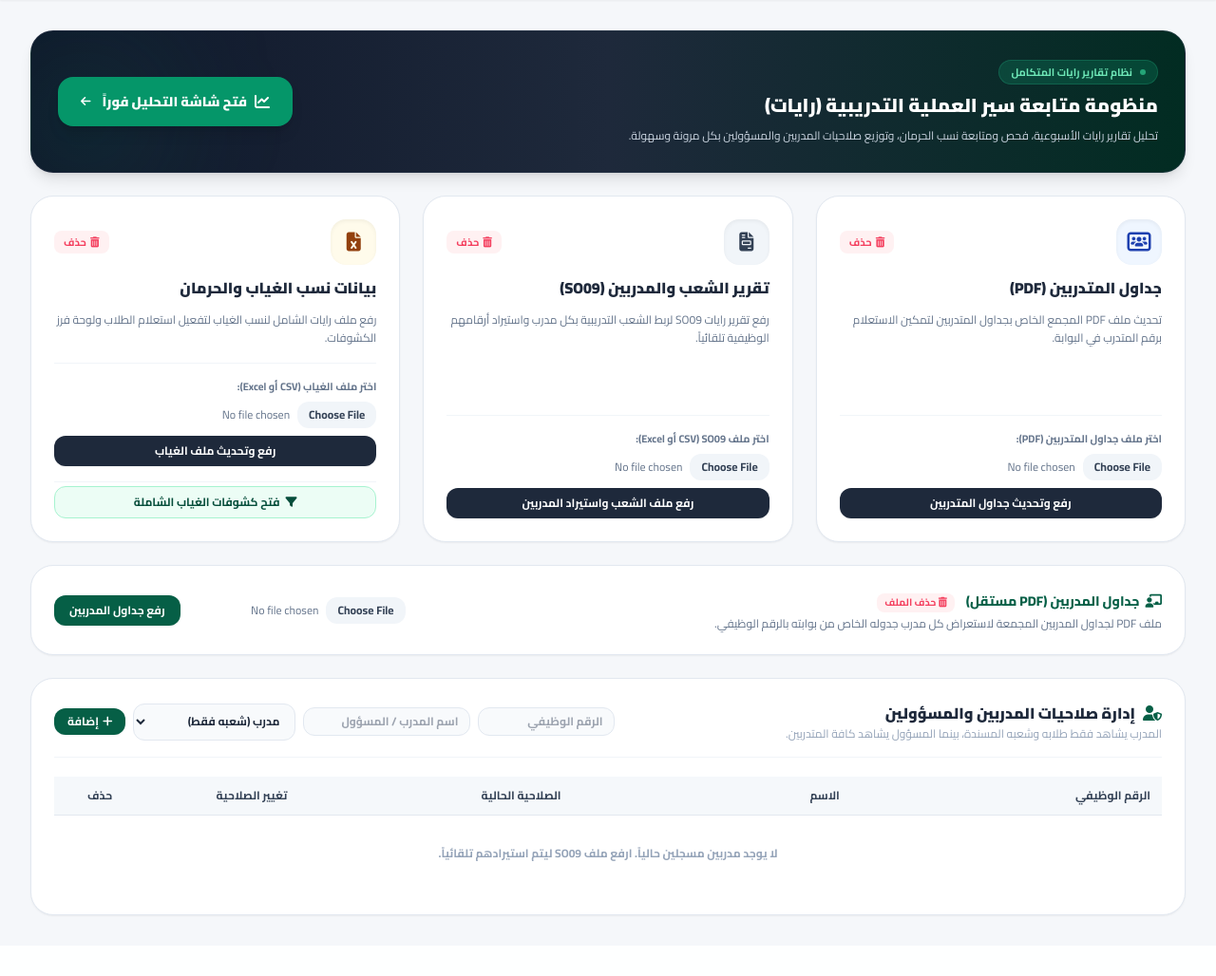
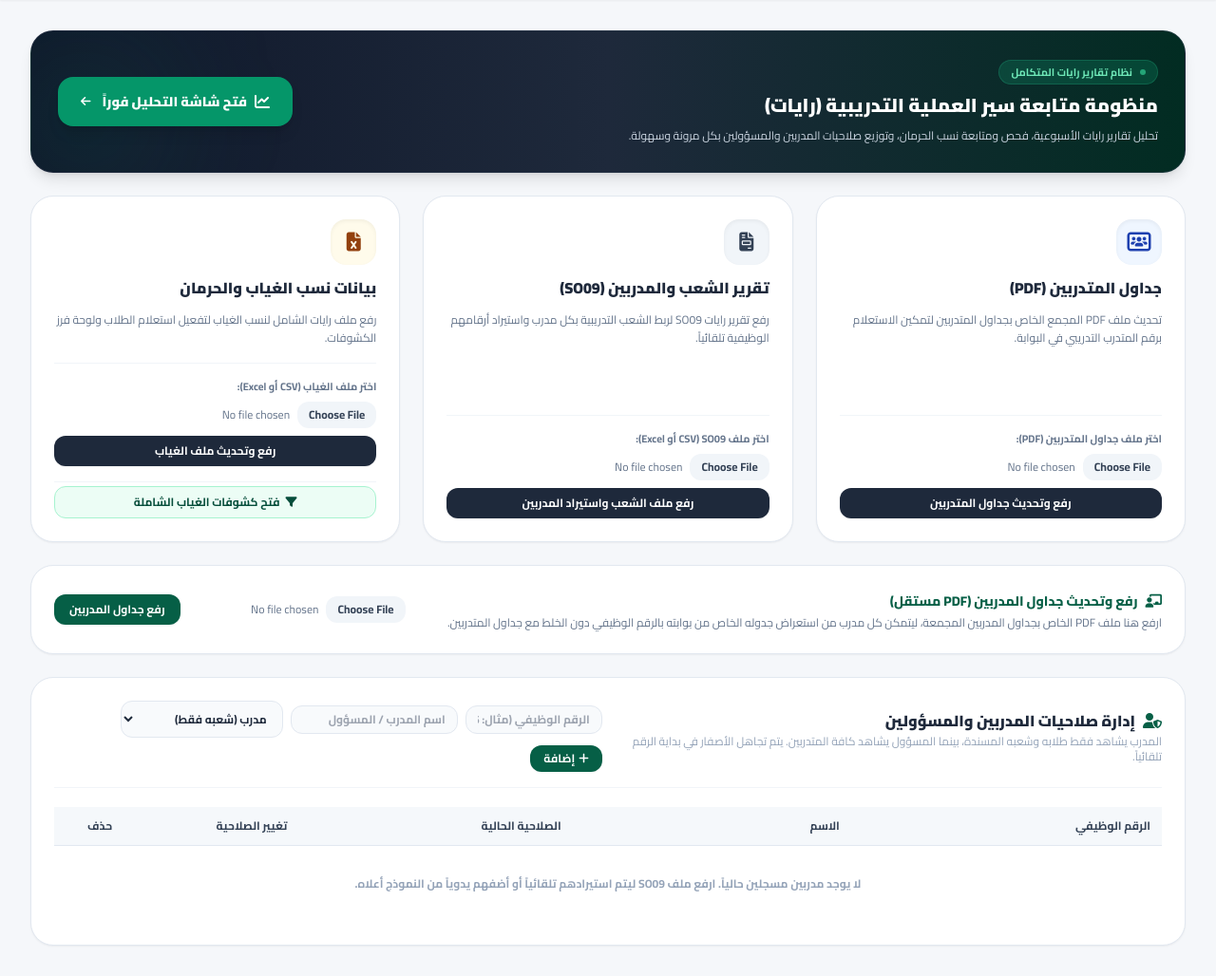
Before and after one commit to tvtcaflaj2030/schedule, a Flask app: page /admin in a window 1280 px wide. Shown: the part 65-1093 px from the top of the page at 95% size. Before the commit the page ends 1030 px from the top, so only its background shows below. Run offline with Flask 3, Linux system fonts and the light colour scheme; the visitor is signed in with stand-in values (Sample User, id 1); data that the repository does not hold is empty; some libraries are stand-ins or nearby versions.

Commit message:
Update admin.html

```diff
--- a/templates/admin.html
+++ b/templates/admin.html
@@ -60,12 +60,12 @@
             </div>
 
             <div class="flex items-center gap-2.5">
-                <a href="/trainer" target="_blank" class="px-3.5 py-2 bg-slate-800 hover:bg-slate-900 text-white text-xs font-bold rounded-xl flex items-center gap-1.5 shadow-sm transition-all">
+                <a href="/trainer" target="_blank" class="px-3.5 py-2 bg-slate-800 hover:bg-slate-900 text-white text-xs font-bold rounded-xl flex items-center gap-1.5 shadow-sm transition-all" title="بوابة المدربين والمسؤولين">
                     <i class="fa-solid fa-chalkboard-user"></i>
                     <span>بوابة المدربين</span>
                 </a>
 
-                <a href="/" target="_blank" class="px-3.5 py-2 bg-emerald-800 hover:bg-emerald-900 text-white text-xs font-bold rounded-xl flex items-center gap-1.5 shadow-sm transition-all">
+                <a href="/" target="_blank" class="px-3.5 py-2 bg-emerald-800 hover:bg-emerald-900 text-white text-xs font-bold rounded-xl flex items-center gap-1.5 shadow-sm transition-all" title="زيارة بوابة المتدربين الرئيسية">
                     <i class="fa-solid fa-globe"></i>
                     <span>بوابة المتدربين</span>
                 </a>
@@ -85,7 +85,7 @@
         </div>
         {% endif %}
 
-        <!-- البانر الترحيبي -->
+        <!-- البانر الترحيبي مع زر فتح التحليل المدمج -->
         <section class="relative overflow-hidden bg-gradient-to-r from-slate-900 via-slate-800 to-emerald-950 text-white rounded-3xl p-7 shadow-lg border border-slate-700/40 flex flex-col md:flex-row md:items-center justify-between gap-6">
             <div class="max-w-2xl space-y-2 relative z-10">
                 <div class="inline-flex items-center gap-2 px-3 py-1 rounded-full bg-emerald-500/20 text-emerald-300 text-[11px] font-bold border border-emerald-400/20 backdrop-blur-sm">
@@ -98,6 +98,7 @@
                 </p>
             </div>
 
+            <!-- الزر الأخضر لفتح شاشة التحليل داخل البانر -->
             <div class="relative z-10 shrink-0">
                 <a href="/admin/attendance" class="px-6 py-3.5 bg-emerald-600 hover:bg-emerald-500 text-white font-black text-xs sm:text-sm rounded-2xl shadow-lg hover:shadow-emerald-900/50 flex items-center gap-2 transition-all transform hover:-translate-y-0.5">
                     <i class="fa-solid fa-chart-line text-base"></i>
@@ -109,25 +110,18 @@
             <div class="absolute -left-10 -bottom-10 w-48 h-48 bg-emerald-500/10 rounded-full blur-3xl pointer-events-none"></div>
         </section>
 
-        <!-- بطاقات إدارة البيانات ورفع الملفات مع خيارات الحذف الفوري -->
+        <!-- بطاقات الخدمات الأربع المتوازنة -->
         <section class="grid grid-cols-1 md:grid-cols-3 gap-6">
 
-            <!-- البطاقة 1: جداول المتدربين (PDF) -->
+            <!-- البطاقة 1: استبدال شاشة التحليل بـ "رفع وتحديث جداول المتدربين" -->
             <div class="bg-white p-6 rounded-3xl border border-slate-200 shadow-sm space-y-4 flex flex-col justify-between">
                 <div class="space-y-3">
-                    <div class="flex items-center justify-between">
                     <div class="w-12 h-12 rounded-2xl bg-blue-50 text-blue-800 flex items-center justify-center text-xl shadow-inner">
                         <i class="fa-solid fa-users-rectangle"></i>
                     </div>
-                        <form action="/admin/delete_file/schedules" method="POST" onsubmit="return confirm('هل أنت متأكد من رغبتك في حذف ملف جداول المتدربين بالكامل؟');">
-                            <button type="submit" class="text-[11px] text-rose-500 hover:text-rose-700 font-bold flex items-center gap-1 bg-rose-50 hover:bg-rose-100 px-2.5 py-1 rounded-lg transition-colors" title="حذف الملف الحالي">
-                                <i class="fa-solid fa-trash-can"></i> حذف
-                            </button>
-                        </form>
-                    </div>
                     <h3 class="text-base font-black text-slate-800">جداول المتدربين (PDF)</h3>
                     <p class="text-xs text-slate-500 leading-relaxed">
-                        تحديث ملف PDF المجمع الخاص بجداول المتدربين لتمكين الاستعلام برقم المتدرب في البوابة.
+                        تحديث ملف PDF المجمع الخاص بجداول المتدربين لتمكين الاستعلام برقم المتدرب التدريبي في البوابة.
                     </p>
                 </div>
 
@@ -144,15 +138,8 @@
             <!-- البطاقة 2: تقرير الشعب والمدربين (SO09) -->
             <div class="bg-white p-6 rounded-3xl border border-slate-200 shadow-sm space-y-4 flex flex-col justify-between">
                 <div class="space-y-3">
-                    <div class="flex items-center justify-between">
                     <div class="w-12 h-12 rounded-2xl bg-slate-100 text-slate-700 flex items-center justify-center text-xl shadow-inner">
                         <i class="fa-solid fa-file-invoice"></i>
-                        </div>
-                        <form action="/admin/delete_file/so09" method="POST" onsubmit="return confirm('هل أنت متأكد من رغبتك في حذف ملف الشعب SO09؟');">
-                            <button type="submit" class="text-[11px] text-rose-500 hover:text-rose-700 font-bold flex items-center gap-1 bg-rose-50 hover:bg-rose-100 px-2.5 py-1 rounded-lg transition-colors" title="حذف الملف الحالي">
-                                <i class="fa-solid fa-trash-can"></i> حذف
-                            </button>
-                        </form>
                     </div>
                     <h3 class="text-base font-black text-slate-800">تقرير الشعب والمدربين (SO09)</h3>
                     <p class="text-xs text-slate-500 leading-relaxed">
@@ -170,18 +157,11 @@
                 </form>
             </div>
 
-            <!-- البطاقة 3: بيانات نسب الغياب والحرمان -->
+            <!-- البطاقة 3: رفع ملف الغياب وزر الكشوفات -->
             <div class="bg-white p-6 rounded-3xl border border-slate-200 shadow-sm space-y-4 flex flex-col justify-between">
                 <div class="space-y-3">
-                    <div class="flex items-center justify-between">
                     <div class="w-12 h-12 rounded-2xl bg-amber-50 text-amber-800 flex items-center justify-center text-xl shadow-inner">
                         <i class="fa-solid fa-file-excel"></i>
-                        </div>
-                        <form action="/admin/delete_file/absence" method="POST" onsubmit="return confirm('هل أنت متأكد من رغبتك في حذف وتصفير كشف نسب الغياب والحرمان بالكامل؟');">
-                            <button type="submit" class="text-[11px] text-rose-500 hover:text-rose-700 font-bold flex items-center gap-1 bg-rose-50 hover:bg-rose-100 px-2.5 py-1 rounded-lg transition-colors" title="حذف وتصفير بيانات الغياب">
-                                <i class="fa-solid fa-trash-can"></i> حذف
-                            </button>
-                        </form>
                     </div>
                     <h3 class="text-base font-black text-slate-800">بيانات نسب الغياب والحرمان</h3>
                     <p class="text-xs text-slate-500 leading-relaxed">
@@ -206,23 +186,16 @@
                 </div>
             </div>
 
-            <!-- بطاقة رفع جداول المدربين (مستقلة) -->
+            <!-- بطاقة رفع جداول المدربين (مستقلة تماماً) -->
             <div class="bg-white p-6 rounded-3xl border border-slate-200 shadow-sm space-y-4 flex flex-col justify-between md:col-span-3">
                 <div class="flex flex-col sm:flex-row sm:items-center justify-between gap-4">
                     <div class="space-y-1">
-                        <div class="flex items-center gap-3">
-                            <span class="text-emerald-800 font-extrabold text-sm flex items-center gap-1.5">
+                        <div class="inline-flex items-center gap-2 text-emerald-800 font-extrabold text-sm">
                             <i class="fa-solid fa-chalkboard-user"></i>
-                                جداول المدربين (PDF مستقل)
-                            </span>
-                            <form action="/admin/delete_file/trainers_schedules" method="POST" onsubmit="return confirm('هل تريد بالتأكيد حذف ملف جداول المدربين؟');">
-                                <button type="submit" class="text-[10.5px] text-rose-500 hover:text-rose-700 font-bold bg-rose-50 hover:bg-rose-100 px-2 py-0.5 rounded-lg transition-colors">
-                                    <i class="fa-solid fa-trash-can"></i> حذف الملف
-                                </button>
-                            </form>
+                            <span>رفع وتحديث جداول المدربين (PDF مستقل)</span>
                         </div>
                         <p class="text-xs text-slate-500">
-                            ملف PDF لجداول المدربين المجمعة لاستعراض كل مدرب جدوله الخاص من بوابته بالرقم الوظيفي.
+                            ارفع هنا ملف PDF الخاص بجداول المدربين المجمعة، ليتمكن كل مدرب من استعراض جدوله الخاص من بوابته بالرقم الوظيفي دون الخلط مع جداول المتدربين.
                         </p>
                     </div>
 
@@ -247,12 +220,12 @@
                         إدارة صلاحيات المدربين والمسؤولين
                     </h3>
                     <p class="text-xs text-slate-400 mt-0.5">
-                        المدرب يشاهد فقط طلابه وشعبه المسندة، بينما المسؤول يشاهد كافة المتدربين.
+                        المدرب يشاهد فقط طلابه وشعبه المسندة، بينما المسؤول يشاهد كافة المتدربين. يتم تجاهل الأصفار في بداية الرقم تلقائياً.
                     </p>
                 </div>
 
                 <form action="/admin/trainer_role/add" method="POST" class="flex flex-wrap items-center gap-2">
-                    <input type="text" name="employee_id" required placeholder="الرقم الوظيفي" class="bg-slate-50 border border-slate-200 rounded-xl px-3 py-1.5 text-xs font-bold text-slate-800 focus:outline-none focus:border-emerald-700 w-36">
+                    <input type="text" name="employee_id" required placeholder="الرقم الوظيفي (مثال: 28806)" class="bg-slate-50 border border-slate-200 rounded-xl px-3 py-1.5 text-xs font-bold text-slate-800 focus:outline-none focus:border-emerald-700 w-36">
                     <input type="text" name="trainer_name" required placeholder="اسم المدرب / المسؤول" class="bg-slate-50 border border-slate-200 rounded-xl px-3 py-1.5 text-xs font-bold text-slate-800 focus:outline-none focus:border-emerald-700 w-44">
                     <select name="role" class="bg-slate-50 border border-slate-200 rounded-xl px-3 py-1.5 text-xs font-bold text-slate-800 focus:outline-none focus:border-emerald-700">
                         <option value="trainer">مدرب (شعبه فقط)</option>
@@ -279,7 +252,7 @@
                         {% if trainers_list|length == 0 %}
                         <tr>
                             <td colspan="5" class="p-8 text-center text-slate-400 font-bold">
-                                لا يوجد مدربين مسجلين حالياً. ارفع ملف SO09 ليتم استيرادهم تلقائياً.
+                                لا يوجد مدربين مسجلين حالياً. ارفع ملف SO09 ليتم استيرادهم تلقائياً أو أضفهم يدوياً من النموذج أعلاه.
                             </td>
                         </tr>
                         {% else %}
@@ -290,11 +263,11 @@
                             <td class="p-3 text-center">
                                 {% if t['role'] == 'manager' %}
                                 <span class="px-3 py-1 rounded-xl text-[10.5px] font-black bg-purple-100 text-purple-900 border border-purple-200">
-                                    <i class="fa-solid fa-shield-halved ml-1"></i> مسؤول
+                                    <i class="fa-solid fa-shield-halved ml-1"></i> مسؤول (اطلاع كامل)
                                 </span>
                                 {% else %}
                                 <span class="px-3 py-1 rounded-xl text-[10.5px] font-black bg-emerald-100 text-emerald-900 border border-emerald-200">
-                                    <i class="fa-solid fa-chalkboard-user ml-1"></i> مدرب
+                                    <i class="fa-solid fa-chalkboard-user ml-1"></i> مدرب (شعبه فقط)
                                 </span>
                                 {% endif %}
                             </td>
@@ -336,7 +309,7 @@
                 if (data.success) {
                     location.reload();
                 } else {
-                    alert('خطأ: ' + data.message);
+                    alert('خطأ أثناء التعديل: ' + data.message);
                 }
             } catch (err) {
                 alert('تعذر الاتصال بالسيرفر.');
```
Lines whose indentation alone changed are shown as unchanged.
